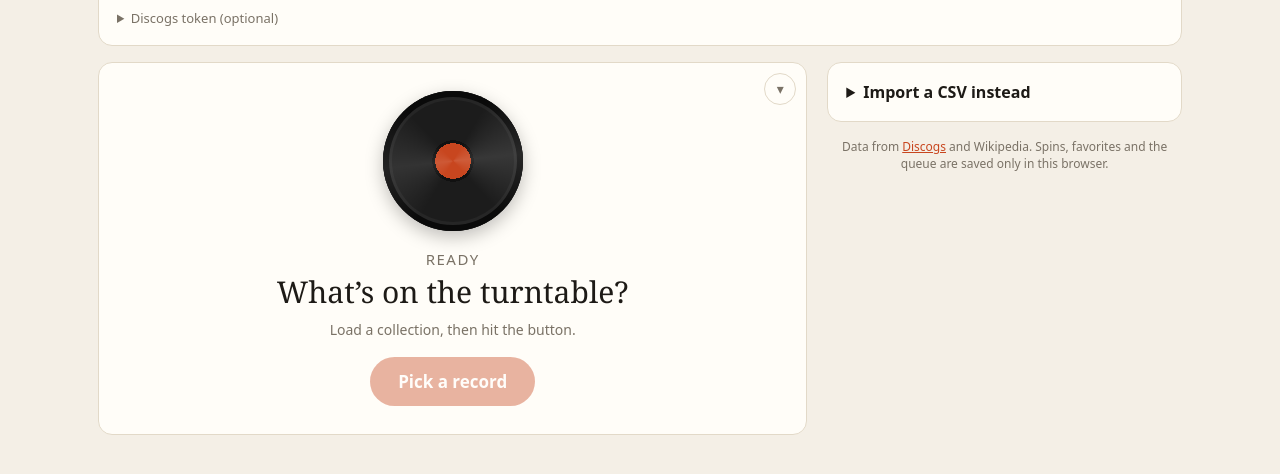
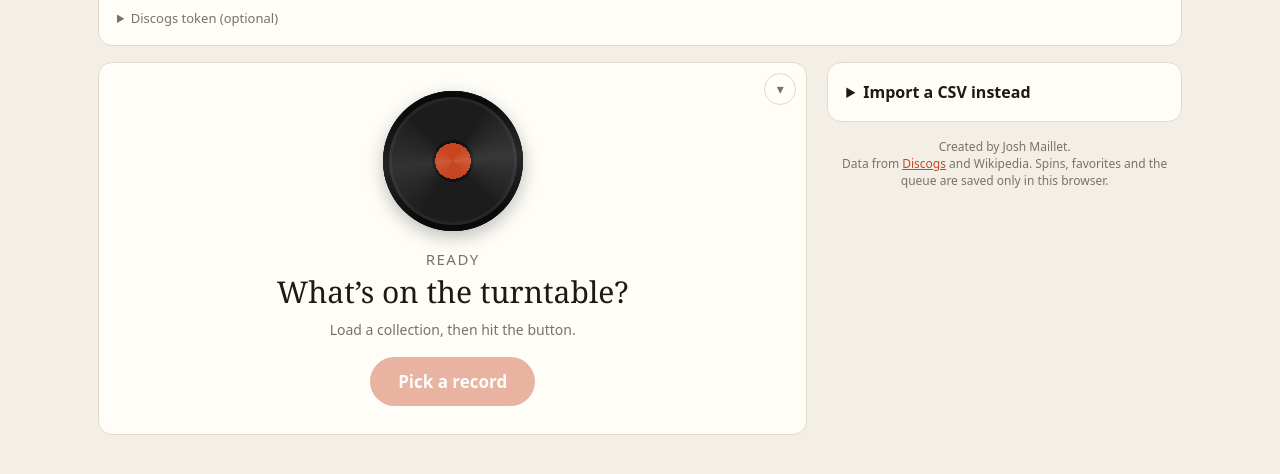
Before and after one commit to webb-ben/now-playing, a website with bundled scripts: page index.html in a window 1280 px wide. Shown: the part 248-722 px from the top of the page. Built offline with nearby package versions, Linux system fonts and the light colour scheme.

Commit message:
Update index.html

```diff
--- a/index.html
+++ b/index.html
@@ -200,7 +200,7 @@ try{var _t=localStorage.getItem("np:theme");if(_t==="dark"||_t==="light")documen
     <button class="btn ghost" id="load" type="button" style="margin-top:8px">Load pasted text</button>
   </details>
 </div>
-<p class="meta foot">Data from <a href="https://www.discogs.com/developers" target="_blank" rel="noopener">Discogs</a> and Wikipedia. Spins, favorites and the queue are saved only in this browser.</p>
+<p class="meta foot">Created by Josh Maillet.<br>Data from <a href="https://www.discogs.com/developers" target="_blank" rel="noopener">Discogs</a> and Wikipedia. Spins, favorites and the queue are saved only in this browser.</p>
 </div>
 </div>
 </main>
```
